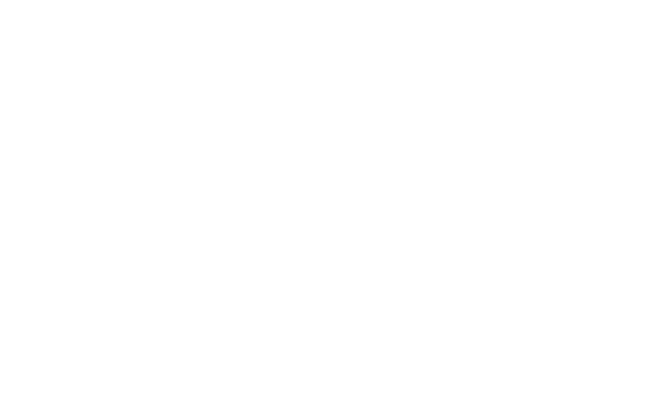
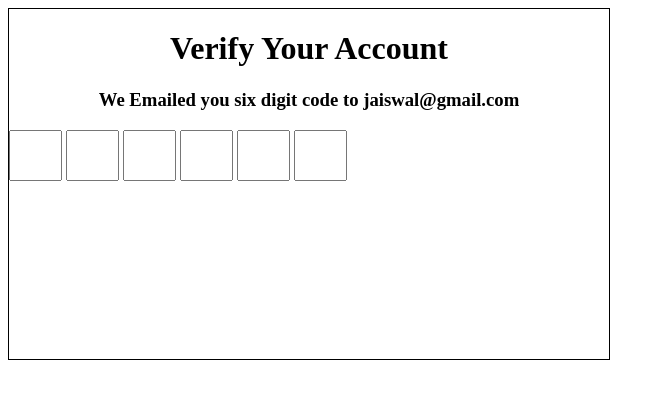
Before and after one commit to acciojob/OTP-jaiss1441, a website: page main.html in a window 1280 px wide. Shown: the whole page, without its empty margins (0-665 px from the left). Drawn offline with Linux system fonts and the light colour scheme.

Commit message:
created a submission

```diff
--- a/main.html
+++ b/main.html
@@ -8,6 +8,18 @@
 
 <body>
 	<!-- the entire body must be written by student -->
+	<div class="main-div">
+		<h1 id=" verification_heading">Verify Your Account</h1>
+		<h3 id="verification_subtext"> We Emailed you six digit code to jaiswal@gmail.com</h3>
+		<div class="code-container">
+		<input class="code" type="number">
+		<input class="code" type="number">
+		<input class="code" type="number">
+		<input class="code" type="number">
+		<input class="code" type="number">
+		<input class="code" type="number">
+		</div>
+	</div>
     <script type="text/javascript" src="./script.js">
 </script>
 
--- a/styles.css
+++ b/styles.css
@@ -1 +1,18 @@
 /*  your css code here. If applicable */
+
+h1,h3{
+	text-align: center;
+
+}
+.main-div{
+	border:1px solid black;
+	height:350px;
+	width:600px;
+
+}
+.code{
+	width:45px;
+	height:45px;
+}
+ .code-container {
+ }
```
